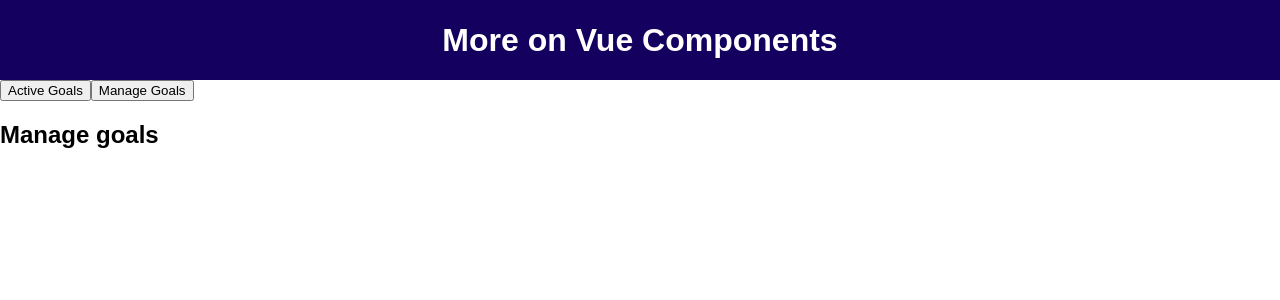
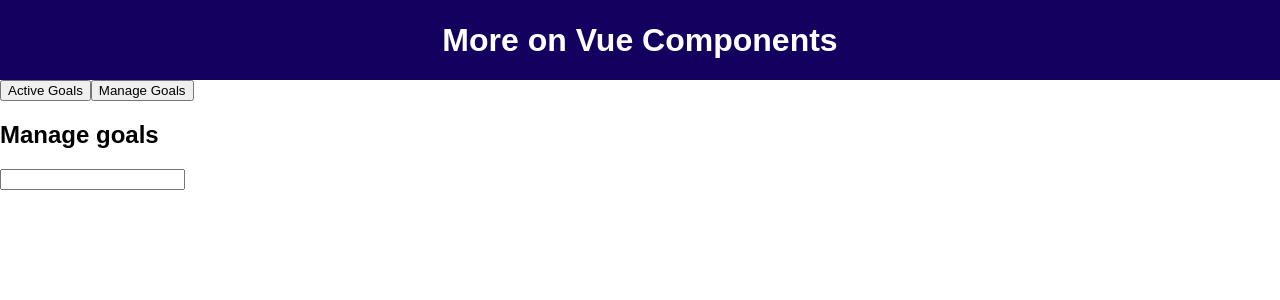
Before and after one commit to AhmedHelalAhmed/badge-app, a Vue app: page / in a window 1280 px wide. Both pictures are taken after a click on the button "Manage Goals". Shown: the top 300 px of the page. Built offline with nearby package versions, Linux system fonts and the light colour scheme.

Commit message:
keep alive feature for component element

```diff
--- a/src/App.vue
+++ b/src/App.vue
@@ -21,7 +21,14 @@
     <manage-goals v-if="selectedComponent === 'manage-goals'"></manage-goals>
     -->
     <!-- dynamic component -->
-    <component :is="selectedComponent"></component>
+    <!--
+        keep-alive
+        - this to not destroy component when switch between them
+        - state will be cached
+        -->
+    <keep-alive>
+      <component :is="selectedComponent"></component>
+    </keep-alive>
     <!-- dynamic component -->
   </div>
 </template>
--- a/src/components/ManageGoals.vue
+++ b/src/components/ManageGoals.vue
@@ -1,5 +1,8 @@
 <template>
-  <h2>
-    Manage goals
-  </h2>
+  <div>
+    <h2>
+      Manage goals
+    </h2>
+    <input type="text" />
+  </div>
 </template>
```
